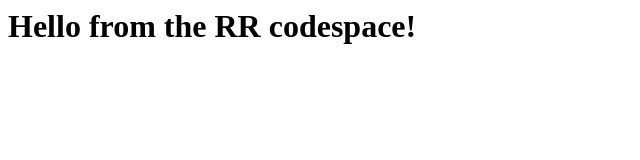
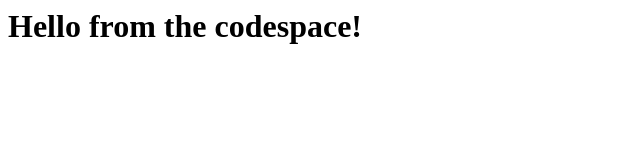
Before and after one commit to ryanreckard/skills-code-with-codespaces, a plain HTML site: page index.html in a window 1280 px wide. Shown: the whole page, without its empty margins (0-640 px from the left). Drawn offline with Linux system fonts and the light colour scheme.

Commit message:
Adding hello from the codespace!

```diff
--- a/index.html
+++ b/index.html
@@ -1,3 +1,3 @@
 <html>
-  <h1>Hello from the RR codespace!</h1>
+  <h1>Hello from the codespace!</h1>
 </html>
```
